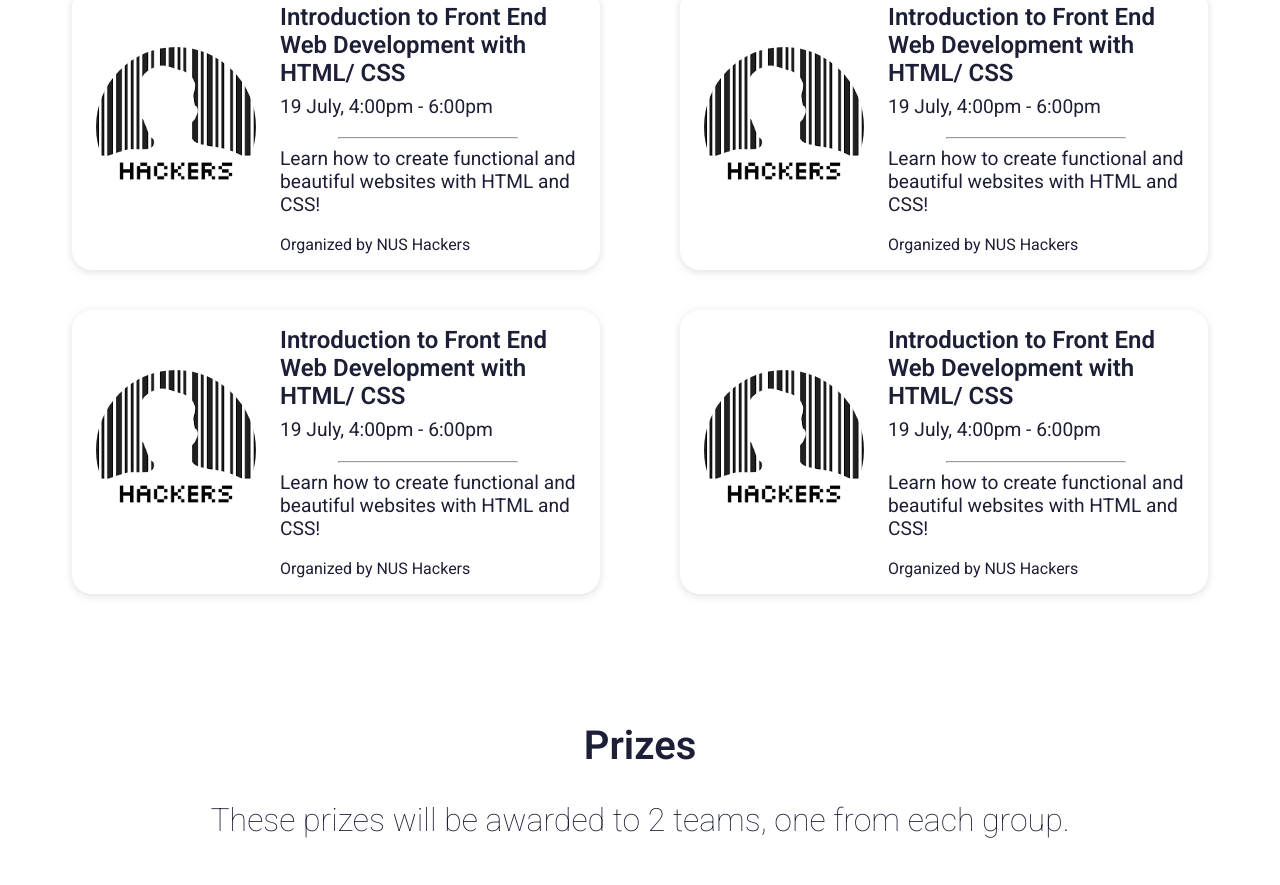
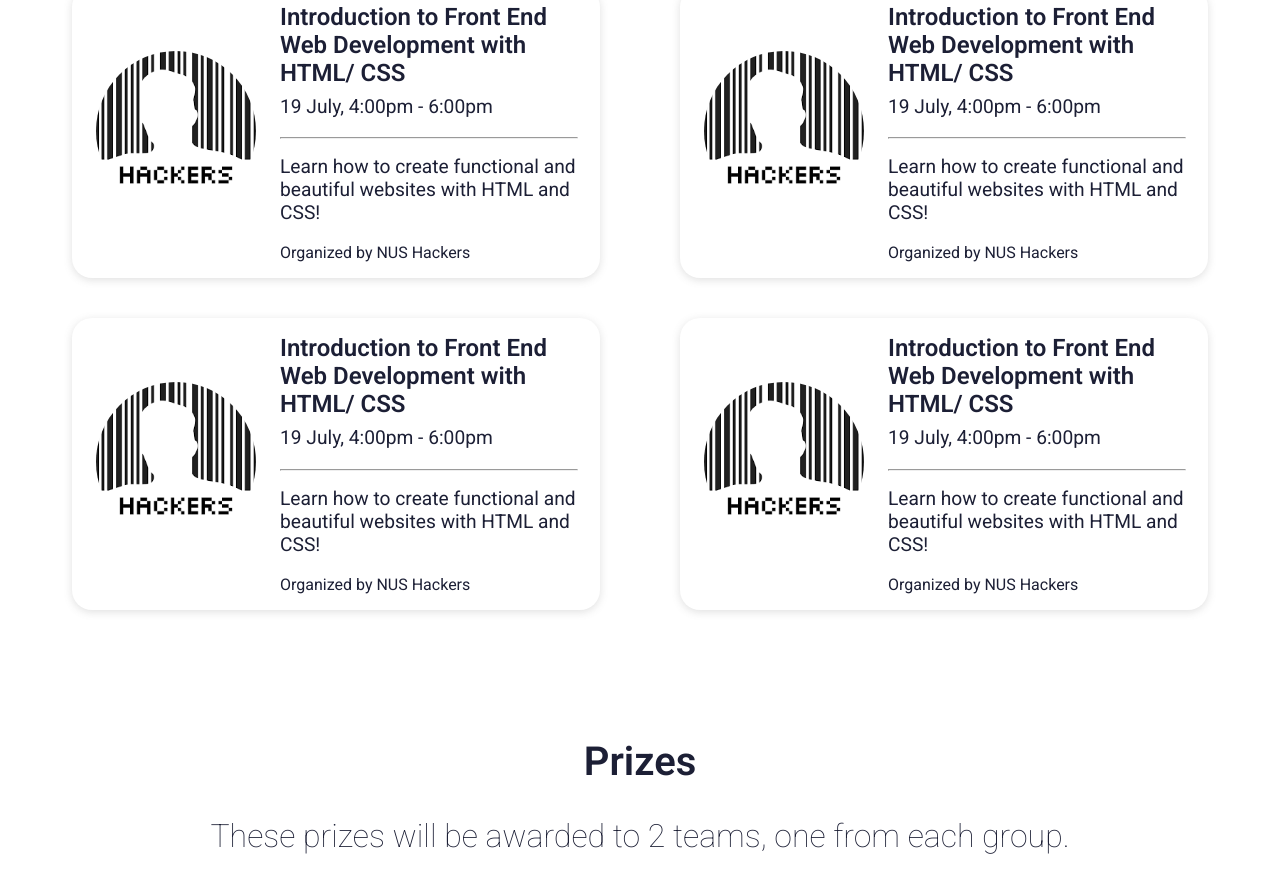
Before and after one commit to Raypuff/lifehack-2021, a React (Create React App) app: page / in a window 1280 px wide. Shown: the part 820-1705 px from the top of the page. Built offline with nearby package versions, Linux system fonts and the light colour scheme.

Commit message:
Fix warnings

```diff
--- a/src/components/FAQ/FAQ.js
+++ b/src/components/FAQ/FAQ.js
@@ -47,6 +47,7 @@ const FAQ = () => {
       <div className={styles.questionBlocks}>
         {questionList.map((questionItem) => (
           <QuestionBlock
+            key={questionItem.id}
             id={questionItem.id}
             question={questionItem.qn}
             answer={questionItem.ans}
--- a/src/components/Prizes/Prizes.js
+++ b/src/components/Prizes/Prizes.js
@@ -17,7 +17,7 @@ const Prizes = () => {
         <BigPrize logo={FirstPrizeLogo} label="First Prize" award="$3200" />
         <BigPrize logo={ThirdPrizeLogo} label="Third Prize" award="800" />
       </div>
-      <hr class="solid" />
+      <hr className={styles.divider} />
       <div className={styles.smallPrizes}>
         <SmallPrize label="Most Impressive Pre-University Hack" award="$$$" />
         <SmallPrize label="Most Outstanding Undergraduate Hack" award="$$$" />
--- a/src/components/Prizes/Prizes.module.css
+++ b/src/components/Prizes/Prizes.module.css
@@ -47,7 +47,7 @@
   padding: 0;
 }
 
-hr {
+.divider {
   margin: 1rem 0;
   width: 60%;
   margin: auto;
--- a/src/components/Workshops/WorkshopItem.js
+++ b/src/components/Workshops/WorkshopItem.js
@@ -19,7 +19,7 @@ function WorkshopItem(props) {
       <div className={styles.content}>
         <p className={styles.title}>{props.title}</p>
         <p className={styles.datetime}>{props.datetime}</p>
-        <hr class="solid" />
+        <hr className={styles.divider} />
         <p className={styles.description}>{props.description}</p>
         <p className={styles.organizer}>Organized by {props.organizer}</p>
       </div>
--- a/src/components/Workshops/Workshops.module.css
+++ b/src/components/Workshops/Workshops.module.css
@@ -65,7 +65,7 @@
   margin-top: .5rem;
 }
 
-hr {
+.divider {
   margin: 1rem 0;
   width: 100%;
 }
```
Also changed, not shown: src/components/FAQ/QuestionBlock.js (+9 -7 lines). Lines whose indentation alone changed are shown as unchanged.
